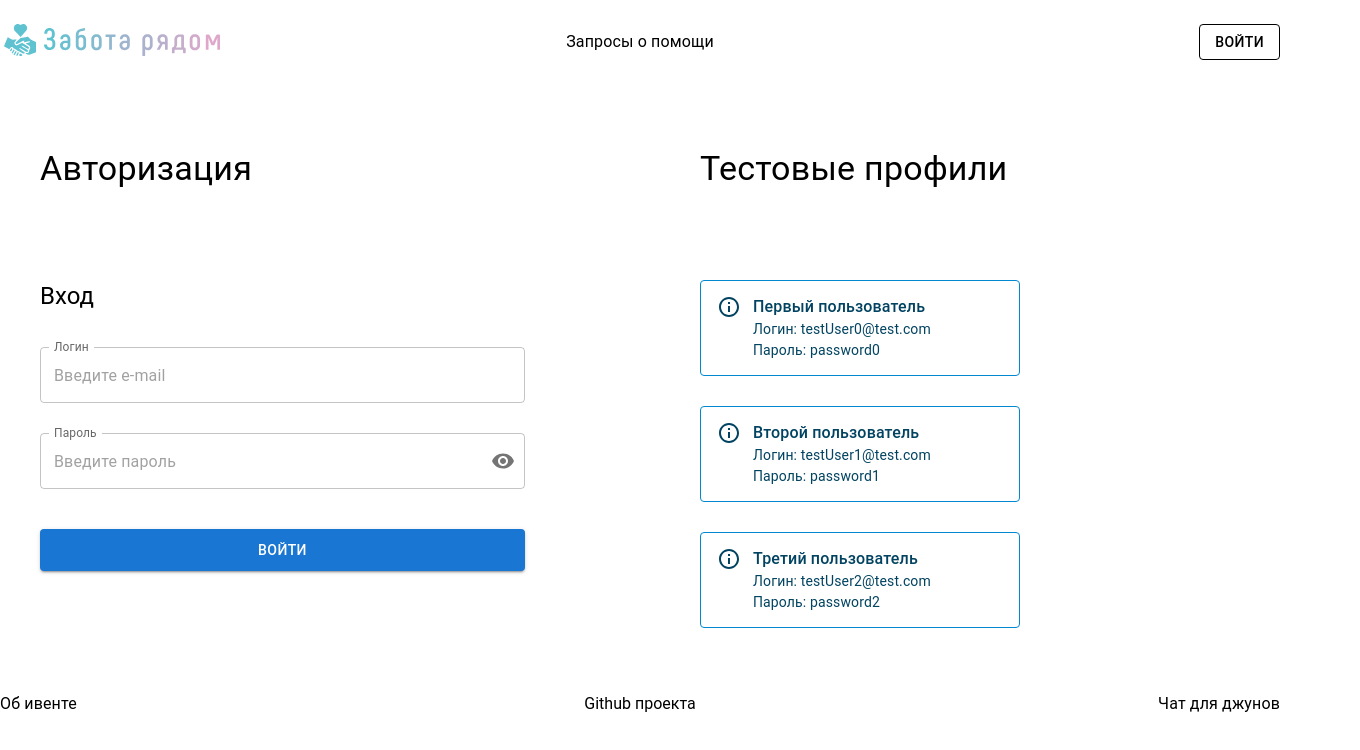
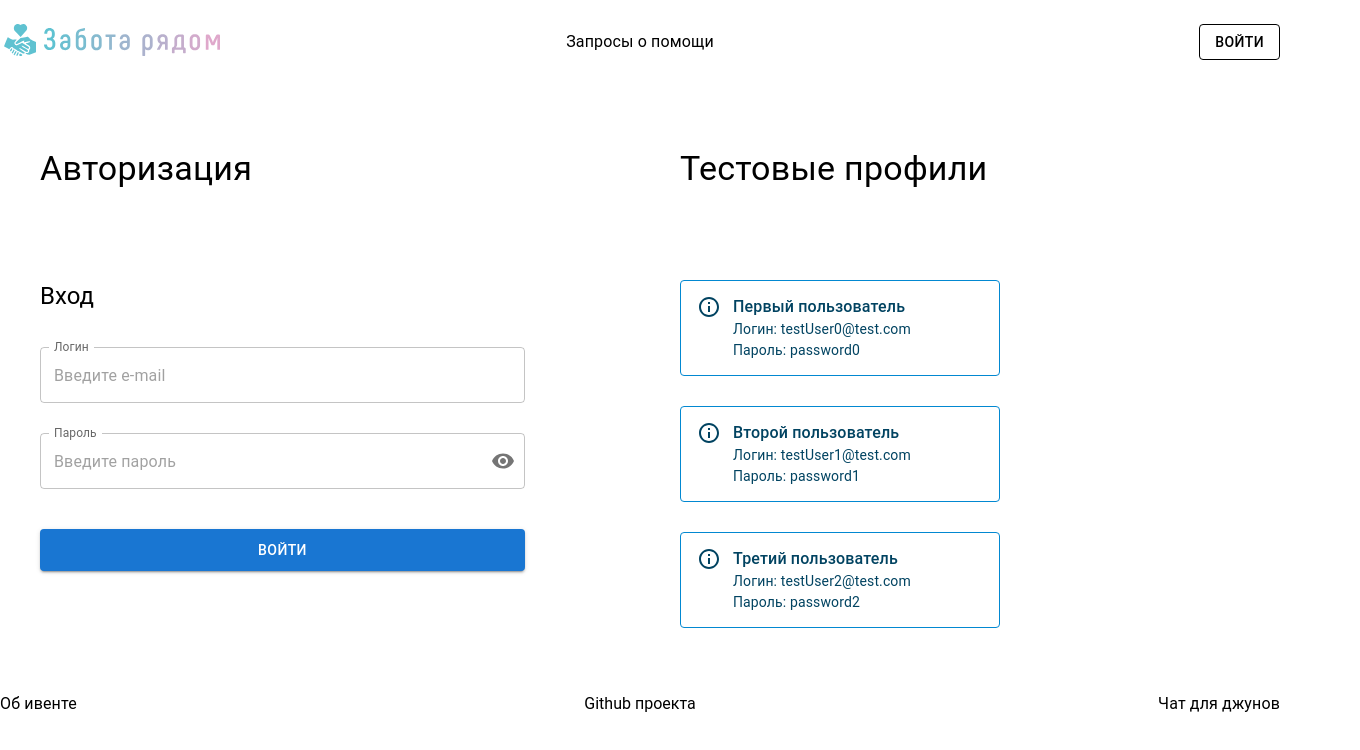
Before and after one commit to Pinup2/React-Event-Oct-24, a React (Vite) app: page /login in a window 1280 px wide. Shown: the top 750 px of the page, 1360 px wide, since content can reach past the window. Built offline with nearby package versions, Linux system fonts and the light colour scheme.

Commit message:
fix margin in AuthPage

```diff
--- a/src/Components/AuthPage.tsx
+++ b/src/Components/AuthPage.tsx
@@ -10,14 +10,12 @@ const AuthPage = () => {
         sx={{
           display: 'flex',
           width: '100%',
-          pl: '40px',
-          pr: '40px'
         }}
       >
-        <Box sx={{ flex: 1, }}>
+        <Box sx={{ flex: 1, ml: '40px'}}>
           <Login />
         </Box>
-        <Box sx={{ flex: 1, ml: '40px', }}>
+        <Box sx={{ flex: 1, ml: '40px' }}>
           <Profiles />
         </Box>
       </Box>
```
